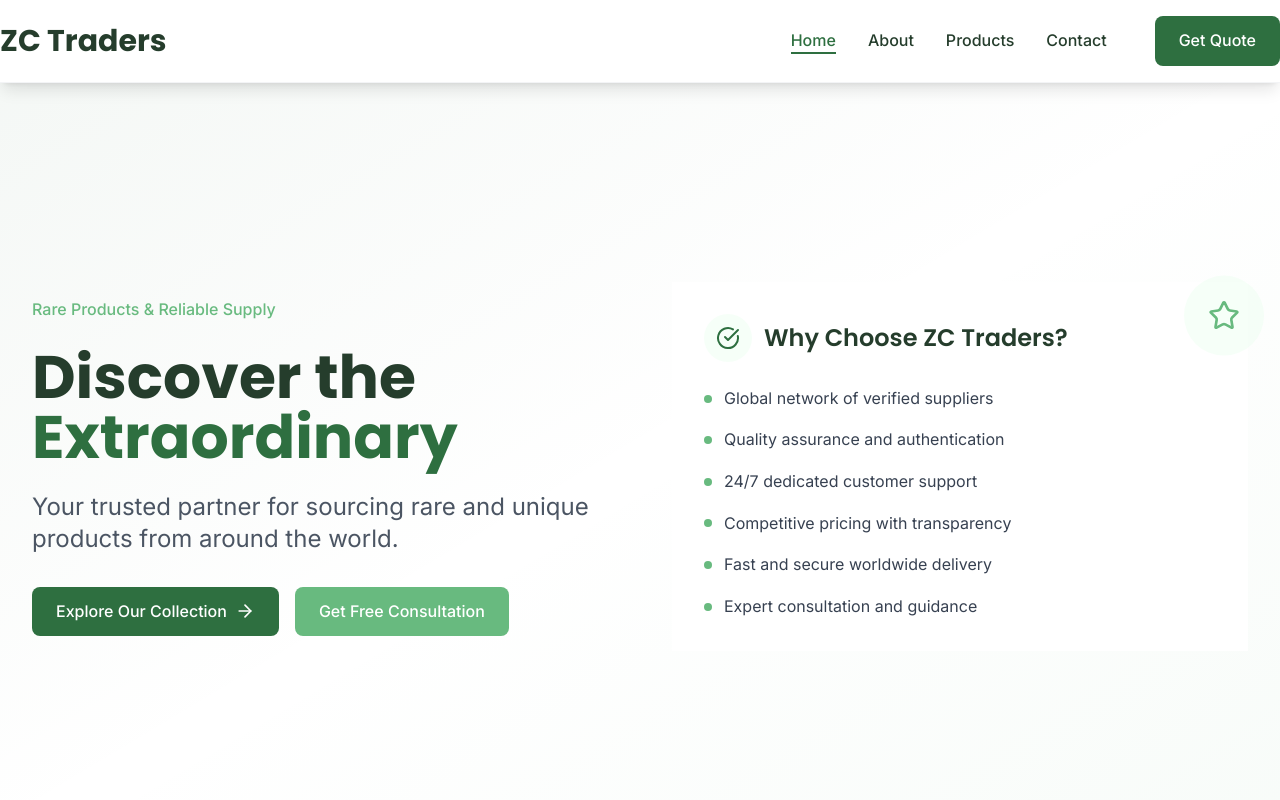
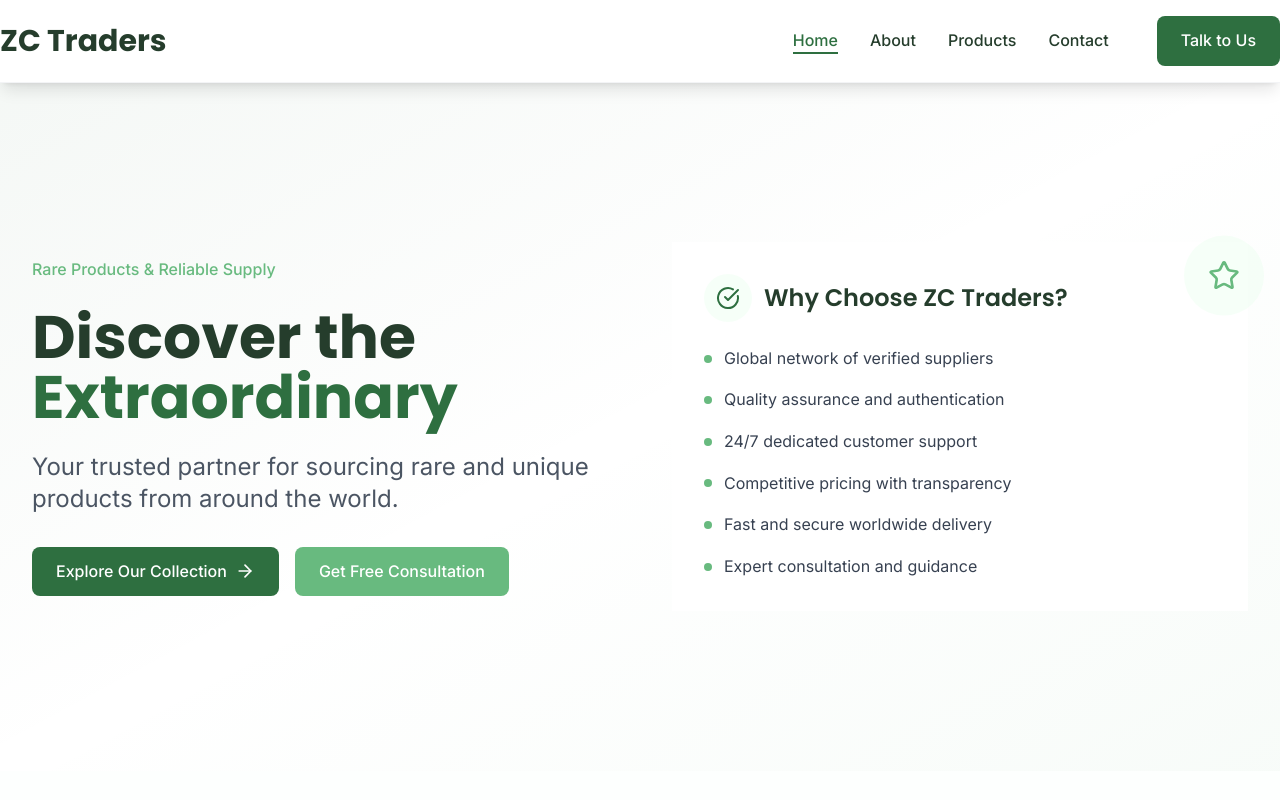
Before and after one commit to iNoumanMalik/zc-traders, a React (Vite) app: page / in a window 1280 px wide. Shown: the top 800 px of the page. Built offline with nearby package versions, Linux system fonts and the light colour scheme.

Commit message:
Added Talk to us button and fixed footer

```diff
--- a/src/components/Footer.tsx
+++ b/src/components/Footer.tsx
@@ -28,7 +28,7 @@ const Footer = () => {
 
   return (
     <footer className="bg-forest-deep text-white">
-      <div className="container-custom section-padding">
+      <div className="container-custom mt-8 py-4 section-padding">
         <div className="grid grid-cols-1 md:grid-cols-2 lg:grid-cols-4 gap-8 lg:gap-12">
           {/* Company Info */}
           <motion.div
@@ -51,7 +51,7 @@ const Footer = () => {
               We connect businesses with hard-to-find items and reliable suppliers.
             </p>
 
-            <motion.div
+            {/* <motion.div
               whileHover={{ scale: 1.05 }}
               whileTap={{ scale: 0.95 }}
             >
@@ -61,7 +61,7 @@ const Footer = () => {
               >
                 Get Started
               </Link>
-            </motion.div>
+            </motion.div> */}
           </motion.div>
 
           {/* Quick Links */}
--- a/src/components/Navbar.tsx
+++ b/src/components/Navbar.tsx
@@ -77,7 +77,7 @@ const Navbar = () => {
                 to="/contact"
                 className="btn-primary ml-4"
               >
-                Get Quote
+                Talk to Us
               </Link>
             </motion.div>
           </div>
--- a/src/pages/Home.tsx
+++ b/src/pages/Home.tsx
@@ -179,7 +179,7 @@ const Home = () => {
           <div className="absolute inset-0 bg-gradient-to-br from-forest-dark via-transparent to-forest-mid"></div>
         </div>
 
-        <div className="relative container-custom section-padding">
+        <div className="relative container-custom py-6 px-4 sm:px-6 lg:px-8">
           <div className="grid grid-cols-1 lg:grid-cols-2 gap-12 lg:gap-16 items-center min-h-[80vh]">
             <motion.div
               initial={{ opacity: 0, x: -50 }}
```
